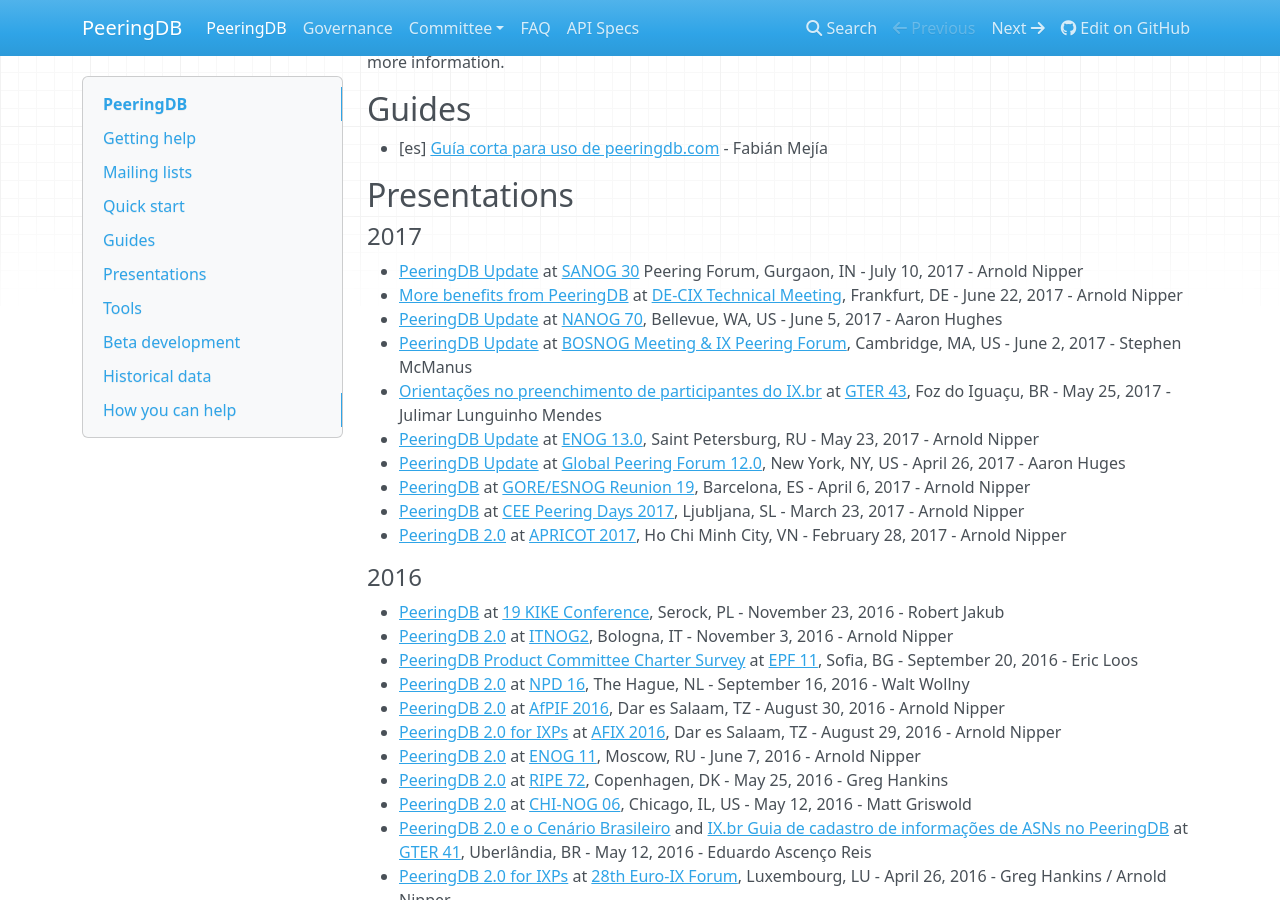
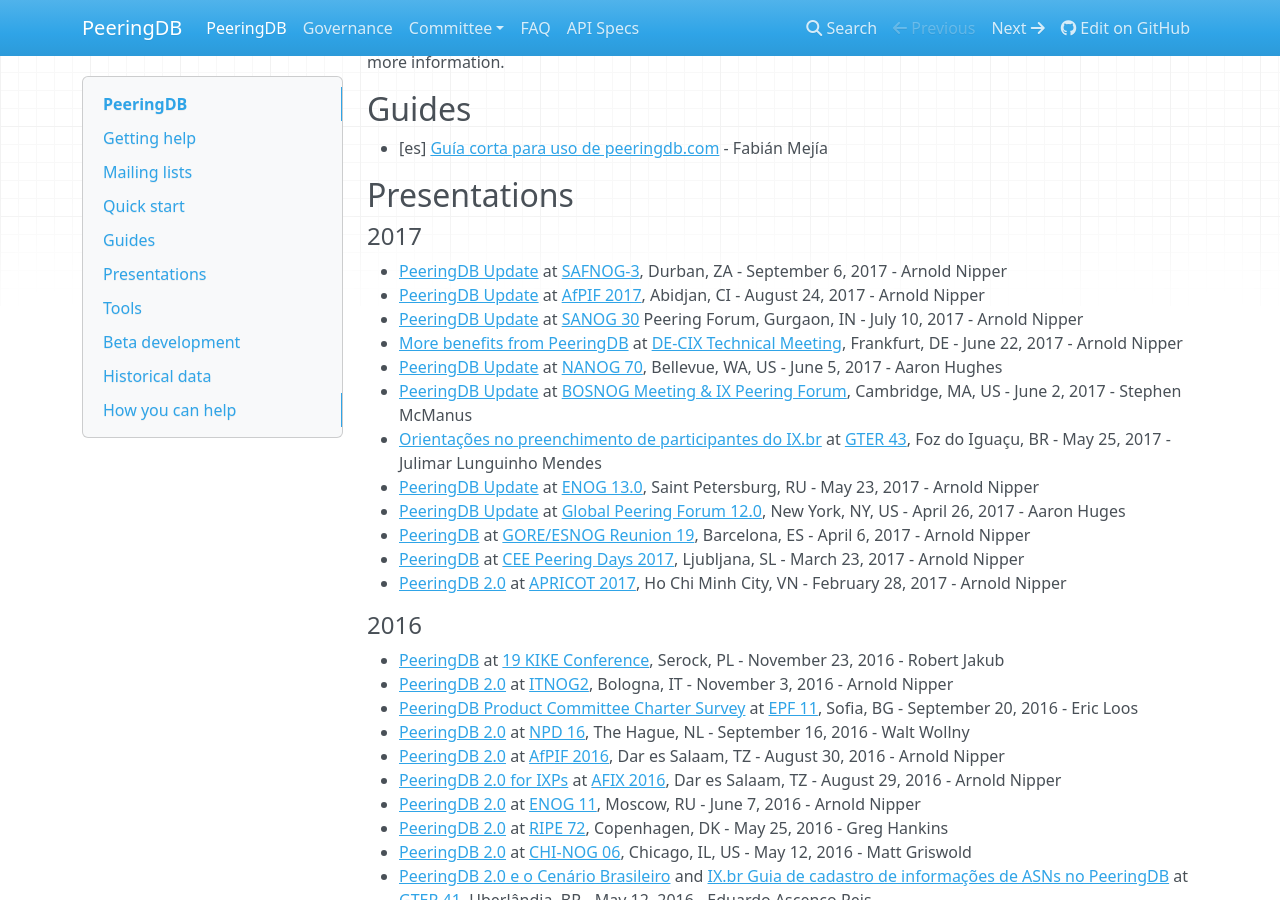
Before and after one commit to peeringdb/docs, an MkDocs documentation site: the page built from docs/index.md, in a window 1280 px wide and 900 px high, scrolled down 1136 px. Built offline with MkDocs 1.6.1, drawn with Linux system fonts in a browser that asks for light colours; nearby versions of some CDN libraries; old or Windows-style settings are respelled for this version of MkDocs.

Commit message:
Added AfPIF 2017 and SAFNOG-3.

```diff
--- a/docs/index.md
+++ b/docs/index.md
@@ -52,6 +52,8 @@
 
 #### 2017
 
+- [PeeringDB Update](presentation/20170906-SAFNOG-3-nipper.pdf) at [SAFNOG-3](http://www.safnog.org/safnog-3-with-iweek-in-durban), Durban, ZA - September 6, 2017 - Arnold Nipper
+- [PeeringDB Update](presentation/20170824-AfPIF2017-nipper.pdf) at [AfPIF 2017](http://www.internetsociety.org/afpif/2017/), Abidjan, CI - August 24, 2017 - Arnold Nipper
 - [PeeringDB Update](presentation/20170710-SANOG30-nipper.pdf) at [SANOG 30](http://www.sanog.org/sanog30/program.html) Peering Forum, Gurgaon, IN - July 10, 2017 - Arnold Nipper
 - [More benefits from PeeringDB](presentation/20170622-decix-technical-meeting-nipper-v2.pdf) at [DE-CIX Technical Meeting](https://www.de-cix.net/en/news-events/events/de-cix-technical-meeting), Frankfurt, DE - June 22, 2017 - Arnold Nipper
 - [PeeringDB Update](presentation/20170605-nanog-70-hughes-peeringdb.pdf) at [NANOG 70](https://www.nanog.org/meetings/nanog70/home), Bellevue, WA, US - June 5, 2017 - Aaron Hughes
```
Also changed, not shown: 2 other files.
